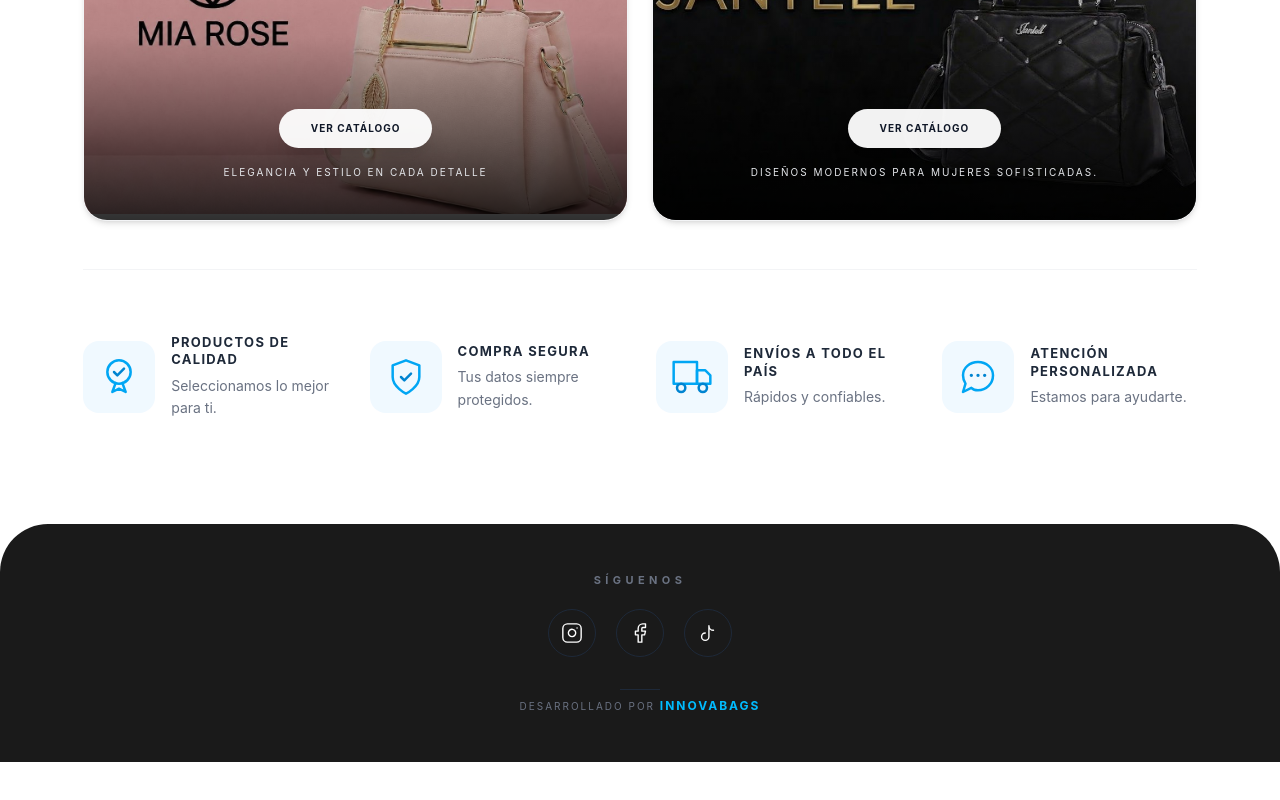
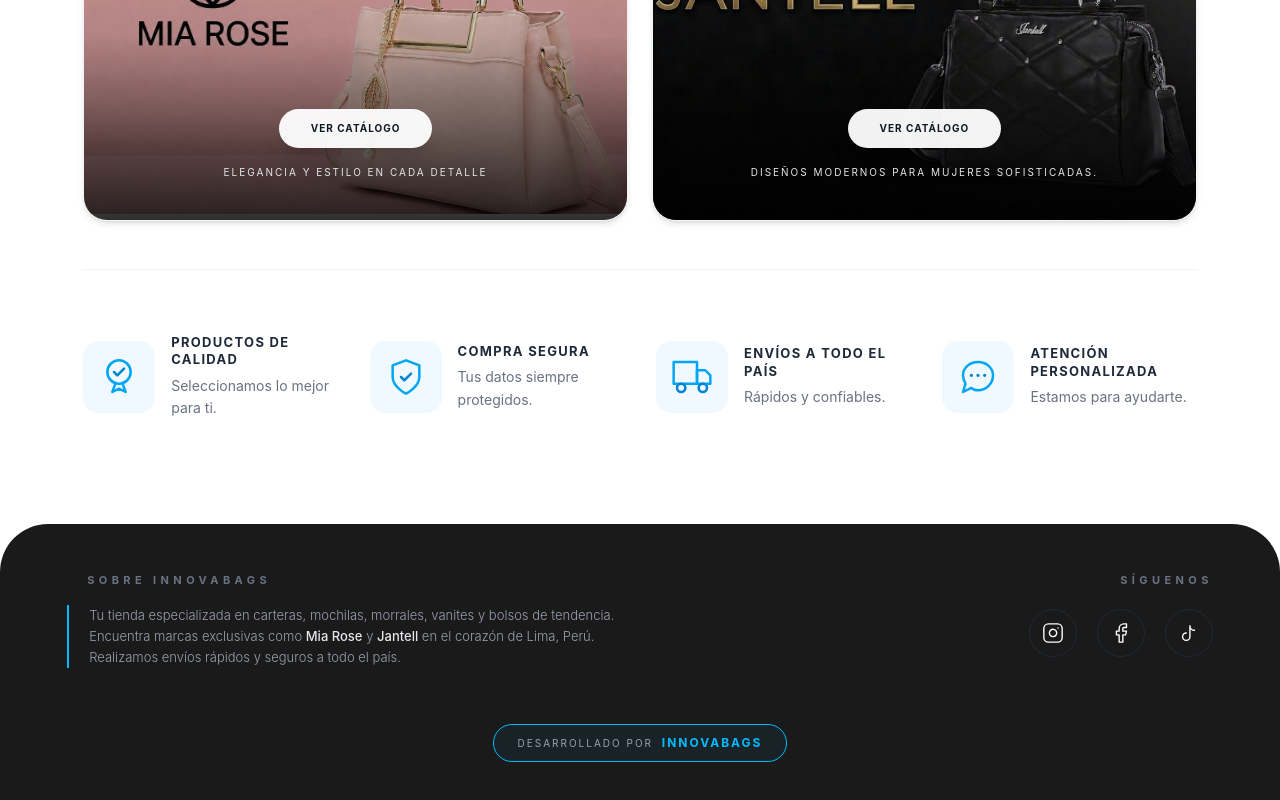
Before and after one commit to Innovabags/InnovabagsCatalogoWeb, a React (Vite) app: page / in a window 1280 px wide. Shown: the part 1601-2401 px from the top of the page. Before the commit the page ends 2363 px from the top, so only its background shows below. Built offline with nearby package versions, Linux system fonts and the light colour scheme.

Commit message:
Agregamiento de informacion SOBRE INNOVABAGS

```diff
--- a/src/components/Footer.jsx
+++ b/src/components/Footer.jsx
@@ -2,14 +2,29 @@
   return (
     <>
       <footer className="bg-[#1a1a1a] text-white py-12 mt-10 rounded-t-[3rem]">
-        <div className="max-w-[1400px] w-[92%] mx-auto px-4 flex flex-col items-center gap-8">
+        <div className="max-w-[1400px] w-[92%] mx-auto px-4 flex flex-col items-center gap-12">
 
-          {/* Sección Síguenos */}
-          <div className="flex flex-col items-center gap-5">
-            <span className="text-[11px] tracking-[0.4em] uppercase font-bold text-gray-500">
-              Síguenos
-            </span>
-            <div className="flex gap-5">
+          {/* Contenedor Superior: 2 Columnas (Estilo Editorial) */}
+          <div className="w-full flex flex-col md:flex-row justify-between items-center md:items-start gap-12">
+
+            {/* Izquierda: Texto Estratégico con línea de acento */}
+            <div className="text-center md:text-left flex flex-col items-center md:items-start max-w-xl">
+              <h3 className="text-[11px] tracking-[0.4em] uppercase font-bold text-gray-500 mb-4 md:pl-5">
+                Sobre InnovaBags
+              </h3>
+              <div className="md:border-l-2 md:border-sky-400 md:pl-5">
+                <p className="text-[12px] md:text-[13px] text-gray-400 leading-relaxed font-light">
+                  Tu tienda especializada en carteras, mochilas, morrales, vanites y bolsos de tendencia. Encuentra marcas exclusivas como <strong className="font-medium text-gray-200">Mia Rose</strong> y <strong className="font-medium text-gray-200">Jantell</strong> en el corazón de Lima, Perú. Realizamos envíos rápidos y seguros a todo el país.
+                </p>
+              </div>
+            </div>
+
+            {/* Derecha: Sección Síguenos */}
+            <div className="flex flex-col items-center md:items-end gap-5">
+              <span className="text-[11px] tracking-[0.4em] uppercase font-bold text-gray-500">
+                Síguenos
+              </span>
+              <div className="flex gap-5">
               {/* Instagram */}
               <a href="https://www.instagram.com/innovabagscarteras/" target="_blank" rel="noopener noreferrer" className="w-12 h-12 rounded-full border border-gray-800 flex items-center justify-center hover:bg-sky-500 hover:border-sky-500 hover:scale-110 transition-all duration-300">
                 <svg xmlns="http://www.w3.org/2000/svg" width="22" height="22" viewBox="0 0 24 24" fill="none" stroke="currentColor" strokeWidth="1.5" strokeLinecap="round" strokeLinejoin="round"><rect x="2" y="2" width="20" height="20" rx="5" ry="5"></rect><path d="M16 11.37A4 4 0 1 1 12.63 8 4 4 0 0 1 16 11.37z"></path><line x1="17.5" y1="6.5" x2="17.51" y2="6.5"></line></svg>
@@ -24,13 +39,15 @@
               </a>
             </div>
           </div>
+          </div>
 
           {/* Créditos del equipo */}
-          <div className="flex flex-col items-center gap-2">
-            <div className="h-[1px] w-10 bg-gray-800"></div>
-            <p className="text-[10px] text-gray-500 tracking-[0.2em] uppercase">
-              Desarrollado por <span className="text-sky-400 font-bold text-xs">INNOVABAGS</span>
-            </p>
+          <div className="flex flex-col items-center mt-2">
+            <div className="border border-sky-400 rounded-full px-6 py-2.5 bg-sky-400/5">
+              <p className="text-[10px] text-gray-400 tracking-[0.2em] uppercase">
+                Desarrollado por <span className="text-sky-400 font-bold text-xs ml-1">INNOVABAGS</span>
+              </p>
+            </div>
           </div>
         </div>
       </footer>
```
